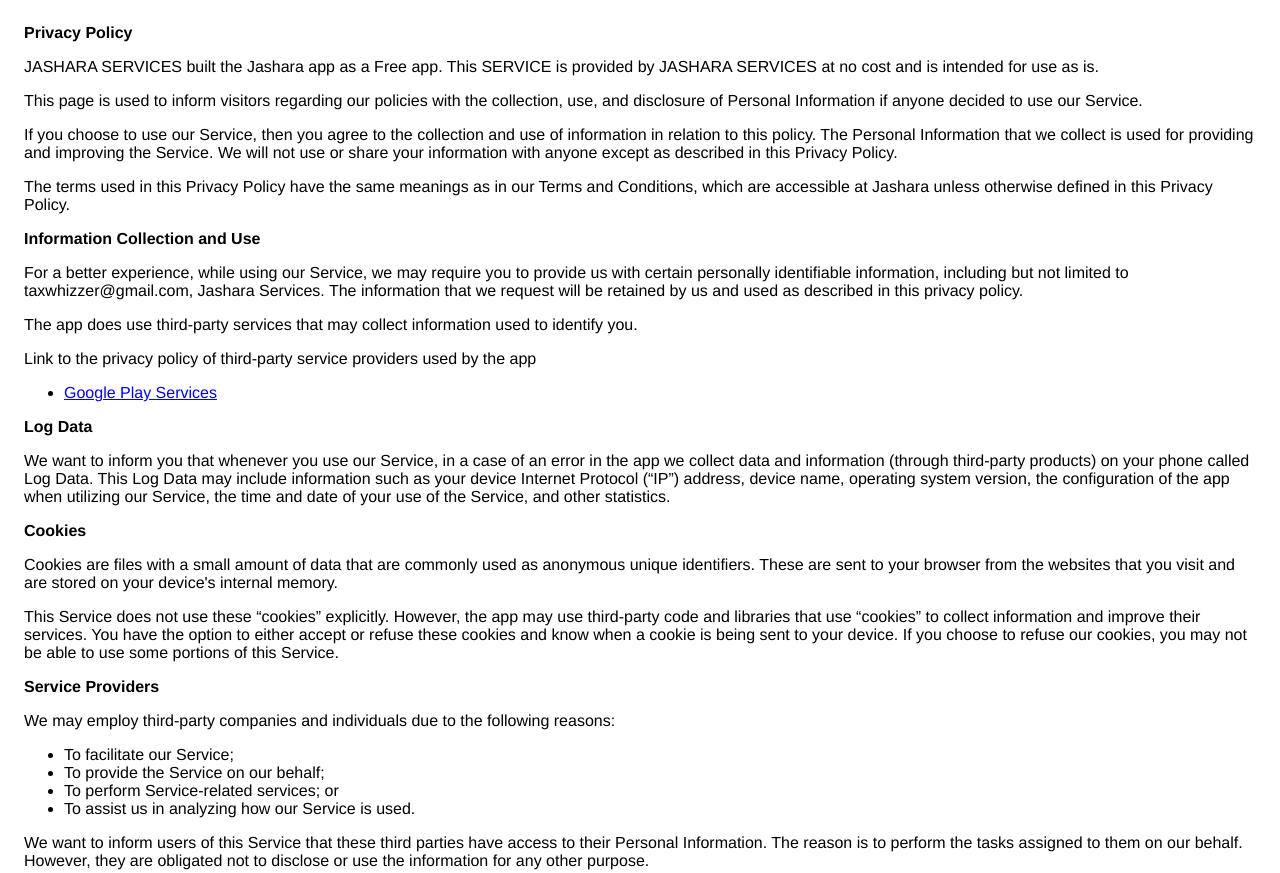
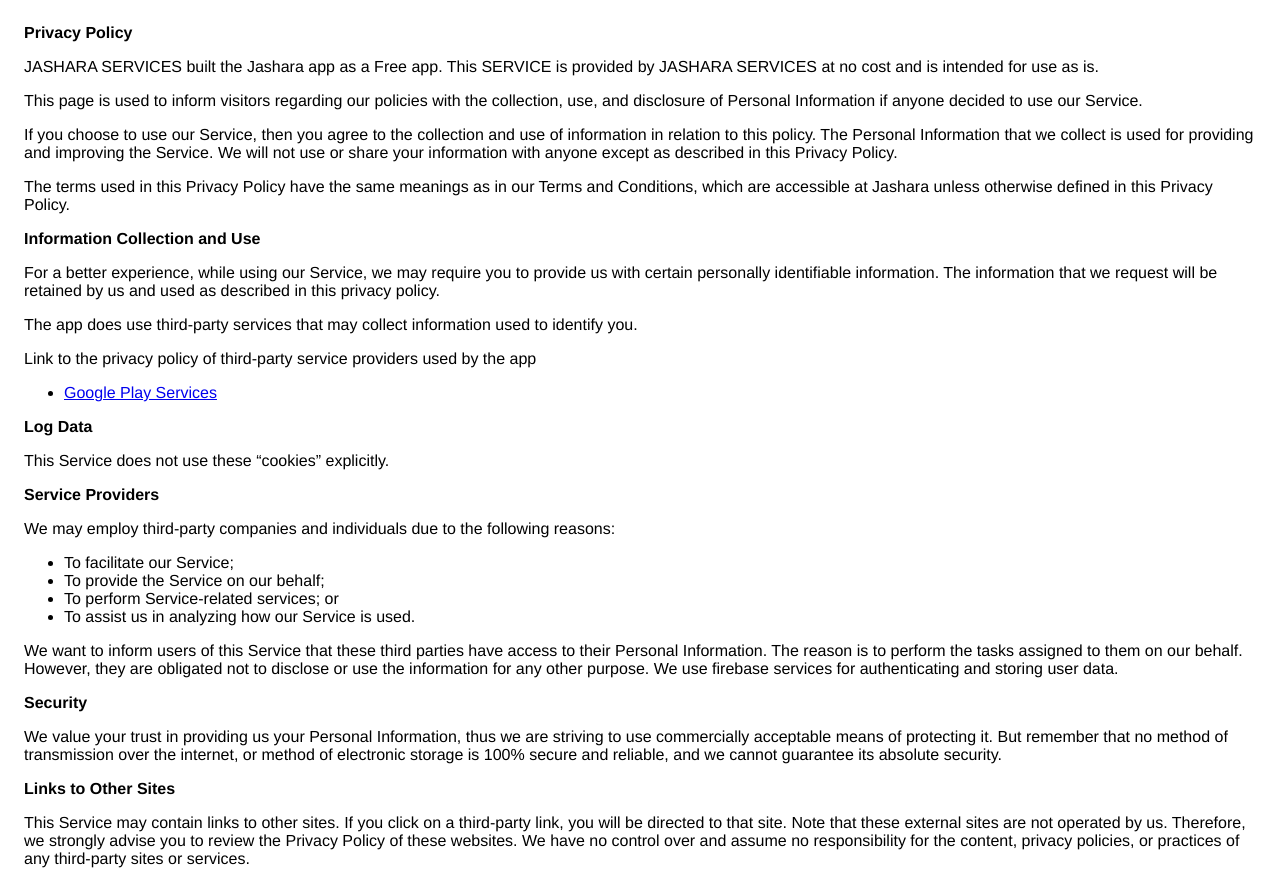
Before and after one commit to chandu7077/jashara_privacy_policy, a plain HTML site: page docs/index.html in a window 1280 px wide. Shown: the top 873 px of the page. Drawn offline with Linux system fonts and the light colour scheme.

Commit message:
Update index.html

```diff
--- a/docs/index.html
+++ b/docs/index.html
@@ -29,7 +29,7 @@
                 </p> <p><strong>Information Collection and Use</strong></p> <p>
                   For a better experience, while using our Service, we
                   may require you to provide us with certain personally
-                  identifiable information, including but not limited to taxwhizzer@gmail.com, Jashara Services. The information that
+                  identifiable information. The information that
                   we request will be retained by us and used as described in this privacy policy.
                 </p> <div><p>
                     The app does use third-party services that may collect
@@ -38,28 +38,8 @@
                     Link to the privacy policy of third-party service providers used
                     by the app
                   </p> <ul><li><a href="https://www.google.com/policies/privacy/" target="_blank" rel="noopener noreferrer">Google Play Services</a></li><!----><!----><!----><!----><!----><!----><!----><!----><!----><!----><!----><!----><!----><!----><!----><!----><!----><!----><!----><!----><!----><!----><!----><!----><!----><!----></ul></div> <p><strong>Log Data</strong></p> <p>
-                  We want to inform you that whenever you
-                  use our Service, in a case of an error in the app
-                  we collect data and information (through third-party
-                  products) on your phone called Log Data. This Log Data may
-                  include information such as your device Internet Protocol
-                  (“IP”) address, device name, operating system version, the
-                  configuration of the app when utilizing our Service,
-                  the time and date of your use of the Service, and other
-                  statistics.
-                </p> <p><strong>Cookies</strong></p> <p>
-                  Cookies are files with a small amount of data that are
-                  commonly used as anonymous unique identifiers. These are sent
-                  to your browser from the websites that you visit and are
-                  stored on your device's internal memory.
-                </p> <p>
-                  This Service does not use these “cookies” explicitly. However,
-                  the app may use third-party code and libraries that use
-                  “cookies” to collect information and improve their services.
-                  You have the option to either accept or refuse these cookies
-                  and know when a cookie is being sent to your device. If you
-                  choose to refuse our cookies, you may not be able to use some
-                  portions of this Service.
+
+                  This Service does not use these “cookies” explicitly.
                 </p> <p><strong>Service Providers</strong></p> <p>
                   We may employ third-party companies and
                   individuals due to the following reasons:
@@ -69,6 +49,7 @@
                   Information. The reason is to perform the tasks assigned to
                   them on our behalf. However, they are obligated not to
                   disclose or use the information for any other purpose.
+                   We use firebase services for authenticating and storing user data.
                 </p> <p><strong>Security</strong></p> <p>
                   We value your trust in providing us your
                   Personal Information, thus we are striving to use commercially
@@ -104,6 +85,6 @@
                 </p> <p>This policy is effective as of 2021-12-01</p> <p><strong>Contact Us</strong></p> <p>
                   If you have any questions or suggestions about our
                   Privacy Policy, do not hesitate to contact us at taxwhizzer@gmail.com.
-                </p> <p>This privacy policy page was created at <a href="https://privacypolicytemplate.net" target="_blank" rel="noopener noreferrer">privacypolicytemplate.net </a>and modified/generated by <a href="https://app-privacy-policy-generator.nisrulz.com/" target="_blank" rel="noopener noreferrer">App Privacy Policy Generator</a></p>
+               </p>
     </body>
     </html>
```
